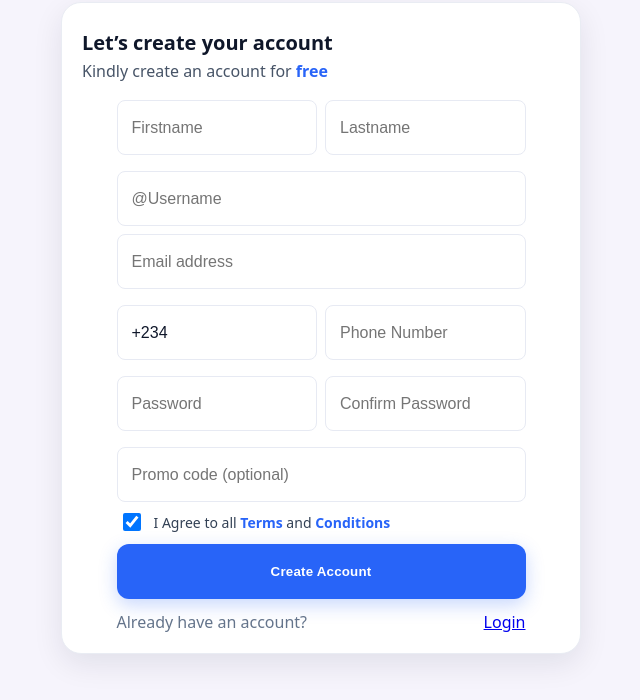
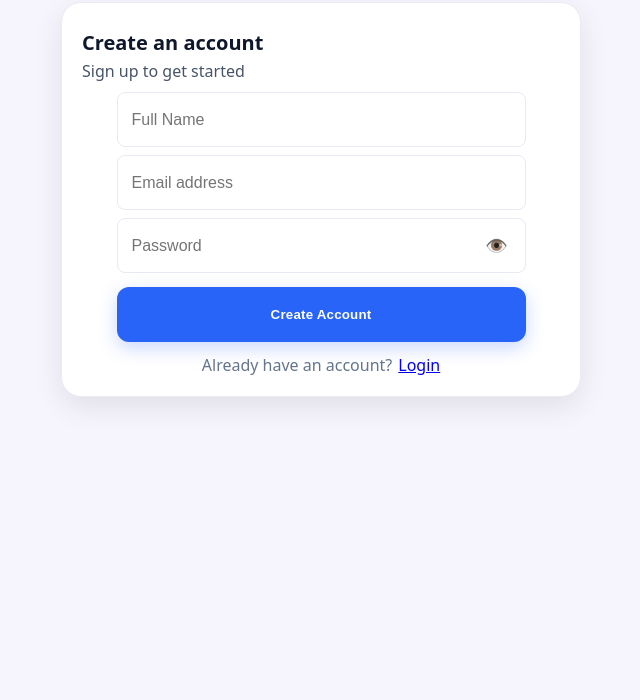
Before and after one commit to wimichub0-ai/Bnapx-User-interface-v.1, a Next.js app: page /auth/signup in a window 1280 px wide. Shown: the top 700 px of the page, without its empty margins (319-959 px from the left). Built offline with nearby package versions, Linux system fonts and the light colour scheme.

Commit message:
Update page.jsx

```diff
--- a/app/auth/signup/page.jsx
+++ b/app/auth/signup/page.jsx
@@ -5,17 +5,13 @@ import Image from 'next/image';
 import { useState } from 'react';
 
 export default function SignupPage() {
-  const [form, setForm] = useState({
-    first: '', last: '', username: '',
-    email: '', phoneCode: '+234', phone: '',
-    pass: '', pass2: '', promo: '', agree: true,
-  });
+  const [form, setForm] = useState({ name:'', email:'', password:'' });
+  const [show, setShow] = useState(false);
 
-  function update(k, v){ setForm(s => ({...s, [k]: v})); }
+  function update(k,v){ setForm(s => ({...s, [k]: v})); }
   function submit(e){
     e.preventDefault();
-    // Hook up to Supabase later
-    alert('Prototype: account create\n' + JSON.stringify(form, null, 2));
+    alert('Prototype signup:\n' + JSON.stringify(form, null, 2));
   }
 
   return (
@@ -26,36 +22,47 @@ export default function SignupPage() {
       </header>
 
       <section className="card">
-        <h1 className="title">Let’s create your account</h1>
-        <p className="sub">
-          Kindly create an account for <span className="link">free</span>
-        </p>
+        <h1 className="title">Create an account</h1>
+        <p className="sub">Sign up to get started</p>
 
         <form className="form" onSubmit={submit}>
-          <div className="row2">
-            <div className="field"><input value={form.first} onChange={e=>update('first', e.target.value)} placeholder="Firstname" /></div>
-            <div className="field"><input value={form.last}  onChange={e=>update('last',  e.target.value)} placeholder="Lastname" /></div>
+          <div className="field">
+            <input
+              type="text"
+              placeholder="Full Name"
+              value={form.name}
+              onChange={e=>update('name', e.target.value)}
+              required
+            />
           </div>
 
-          <div className="field"><input value={form.username} onChange={e=>update('username', e.target.value)} placeholder="@Username" /></div>
-          <div className="field"><input type="email" value={form.email} onChange={e=>update('email', e.target.value)} placeholder="Email address" /></div>
-
-          <div className="row2">
-            <div className="field"><input value={form.phoneCode} onChange={e=>update('phoneCode', e.target.value)} placeholder="+234" /></div>
-            <div className="field"><input value={form.phone} onChange={e=>update('phone', e.target.value)} placeholder="Phone Number" /></div>
+          <div className="field">
+            <input
+              type="email"
+              placeholder="Email address"
+              value={form.email}
+              onChange={e=>update('email', e.target.value)}
+              required
+            />
           </div>
 
-          <div className="row2">
-            <div className="field"><input type="password" value={form.pass}  onChange={e=>update('pass',  e.target.value)} placeholder="Password" /></div>
-            <div className="field"><input type="password" value={form.pass2} onChange={e=>update('pass2', e.target.value)} placeholder="Confirm Password" /></div>
+          <div className="field has-eye">
+            <input
+              type={show ? 'text' : 'password'}
+              placeholder="Password"
+              value={form.password}
+              onChange={e=>update('password', e.target.value)}
+              required
+            />
+            <button
+              type="button"
+              className="eye"
+              onClick={()=>setShow(s=>!s)}
+              aria-label={show ? 'Hide password' : 'Show password'}
+            >
+              {show ? '🙈' : '👁️'}
+            </button>
           </div>
-
-          <div className="field"><input value={form.promo} onChange={e=>update('promo', e.target.value)} placeholder="Promo code (optional)" /></div>
-
-          <label className="check">
-            <input type="checkbox" checked={form.agree} onChange={e=>update('agree', e.target.checked)} />
-            <span>I Agree to all <a href="/terms" className="link">Terms</a> and <a href="/conditions" className="link">Conditions</a></span>
-          </label>
 
           <button className="primaryBtn" type="submit">Create Account</button>
 
@@ -67,14 +74,11 @@ export default function SignupPage() {
       </section>
 
       <style jsx>{`
-        /* Screen */
         .screen{
           min-height:100dvh;
           background:#F6F4FC;
           display:flex; flex-direction:column; align-items:center;
         }
-
-        /* Topbar */
         .topbar{
           width:100%; max-width:520px;
           padding:18px 16px 8px;
@@ -85,8 +89,6 @@ export default function SignupPage() {
           width:36px; height:36px; border-radius:10px;
           background:#e9ecff; color:#2864F8; text-decoration:none;
         }
-
-        /* Card */
         .card{
           width:100%; max-width:520px;
           margin:12px 16px 24px;
@@ -94,47 +96,44 @@ export default function SignupPage() {
           box-shadow:0 10px 30px rgba(16,24,40,.09);
           padding:22px 16px 20px;
         }
-
-        /* Text */
         .title{ font-size:20px; font-weight:800; color:#0f172a; margin:4px 0 4px 4px; }
         .sub{ color:#475467; margin:0 0 10px 4px; }
         .muted{ color:#64748b; }
         .link{ color:#2864F8; text-decoration:none; font-weight:600; }
 
-        /* Form */
         .form{ width:min(409px, 100%); margin:8px auto 0; }
-        .row2{ display:grid; grid-template-columns:1fr 1fr; gap:8px; }
         .field{
-          width:100%; height:55px;               /* 409×55 spec */
+          width:100%; height:55px;
           margin:8px 0; background:#fff;
           border:1px solid #E7EAF3;
-          border-radius:8px;                      /* rounded 8 on inputs */
+          border-radius:8px;
           display:flex; align-items:center; padding:0 12px;
+          position:relative;
         }
         .field input{
           width:100%; height:100%;
           border:0; outline:0; background:transparent;
           font-size:16px; color:#0f172a;
         }
-        .check{ display:flex; gap:10px; align-items:center; margin:6px 2px 2px; font-size:14px; color:#334155; }
-        .check input{ width:18px; height:18px; }
+        .has-eye .eye{
+          position:absolute; right:8px; top:50%; transform:translateY(-50%);
+          width:40px; height:40px;
+          display:flex; align-items:center; justify-content:center;
+          border:0; background:transparent; cursor:pointer; font-size:18px;
+        }
 
-        .inlineRow{ display:flex; justify-content:space-between; align-items:center; gap:8px; }
-
-        /* Primary Button 409×55 */
         .primaryBtn{
-          width:min(409px, 100%); height:55px; margin:10px auto 0;
+          width:min(409px, 100%); height:55px; margin:14px auto 0;
           background:#2864F8; color:#fff; border:0;
-          border-radius:12px;                      /* app-like feel */
+          border-radius:12px;
           font-weight:700; letter-spacing:.2px;
           display:flex; align-items:center; justify-content:center;
           text-decoration:none; cursor:pointer;
           box-shadow:0 6px 18px rgba(40,100,248,.25);
         }
+        .inlineRow{ display:flex; justify-content:center; align-items:center; gap:6px; }
 
-        @media (max-width:380px){
-          .row2{ grid-template-columns:1fr; }
-        }
+        @media (max-width:380px){ .form{ width:100%; } }
       `}</style>
     </main>
   );
```
